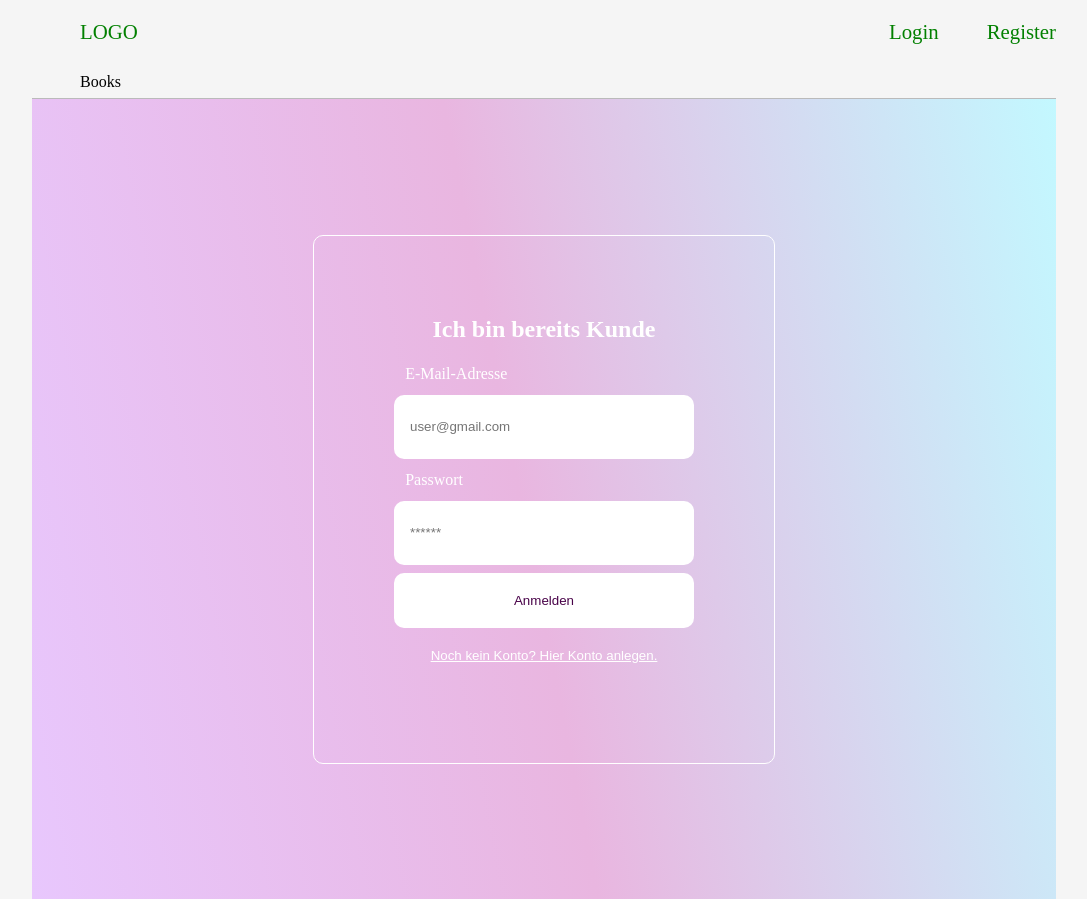
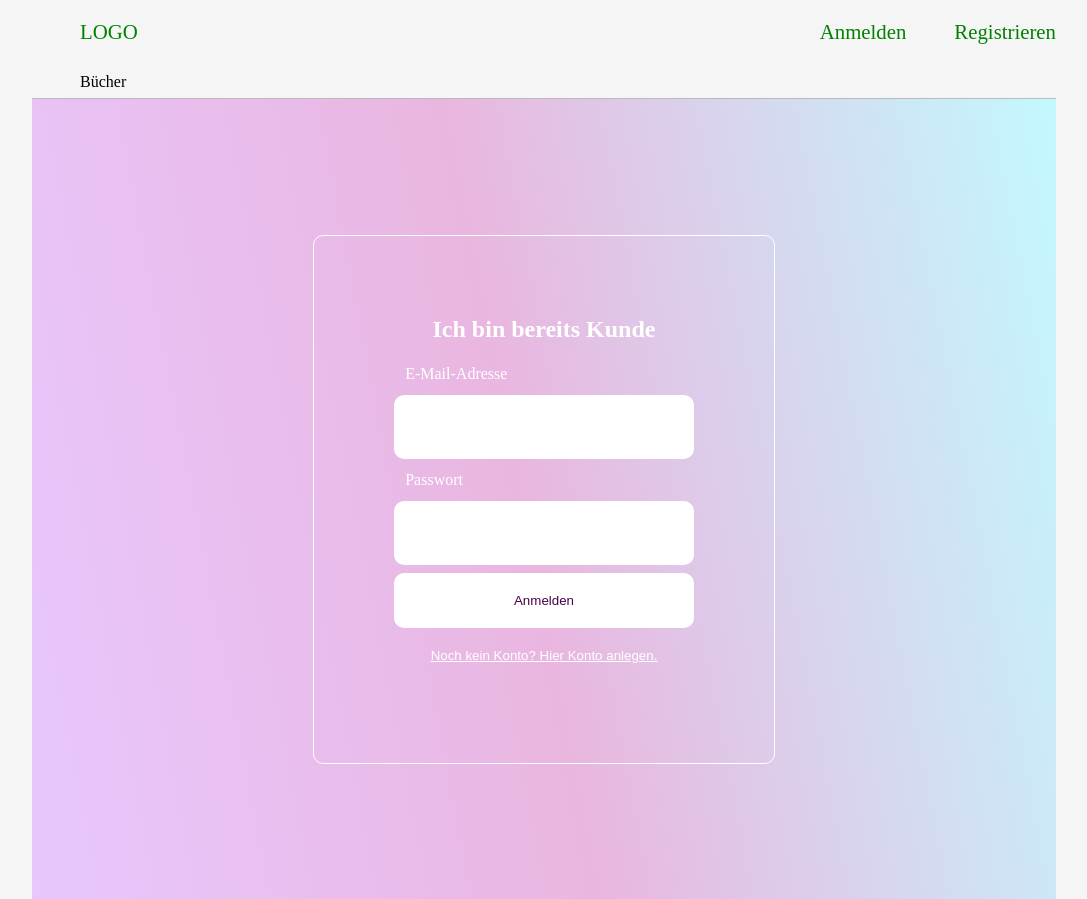
Before and after one commit to Galina-S/bookstore-final-project, a React (Vite) app: page /login in a window 1280 px wide. Shown: the whole page, without its empty margins (96-1183 px from the left). Built offline with nearby package versions, Linux system fonts and the light colour scheme.

Commit message:
Galina: login/register german-style

```diff
--- a/src/pages/NavbarPage.jsx
+++ b/src/pages/NavbarPage.jsx
@@ -29,8 +29,8 @@ export const NavbarPage = () => {
         </div>
 
         <div className="auth">
-          <NavLink to="/login">Login</NavLink>
-          <NavLink to="/register">Register</NavLink>
+          <NavLink to="/login">Anmelden</NavLink>
+          <NavLink to="/register">Registrieren</NavLink>
         </div>
 
         {/* {currentForm ==='login'
@@ -39,7 +39,7 @@ export const NavbarPage = () => {
       </nav>
 
       <nav className="navbar2">
-        <NavLink to="/books">Books</NavLink>
+        <NavLink to="/books">Bücher</NavLink>
       </nav>
 
       <Routes>
--- a/src/pages/PageLogin.jsx
+++ b/src/pages/PageLogin.jsx
@@ -17,10 +17,10 @@ export const PageLogin = (props) => {
             <br></br>
 		<form onSubmit={handleSubmit} className='login-form'>
             <label htmlFor="email">E-Mail-Adresse</label>
-            <input value = {email} onChange={(e)=> setEmail(e.target.value)} type="email" placeholder="user@gmail.com" id="email" name="email"/>
+            <input value = {email} onChange={(e)=> setEmail(e.target.value)} type="email"  id="email" name="email"/>
 
             <label htmlFor="password">Passwort</label>
-            <input value = {pass} onChange={(e)=> setPass(e.target.value)} type="password" placeholder="******" id="password" name="password"/>
+            <input value = {pass} onChange={(e)=> setPass(e.target.value)} type="password" id="password" name="password"/>
 
             <button className='btn-login' type="submit">Anmelden</button>
         </form>
```
